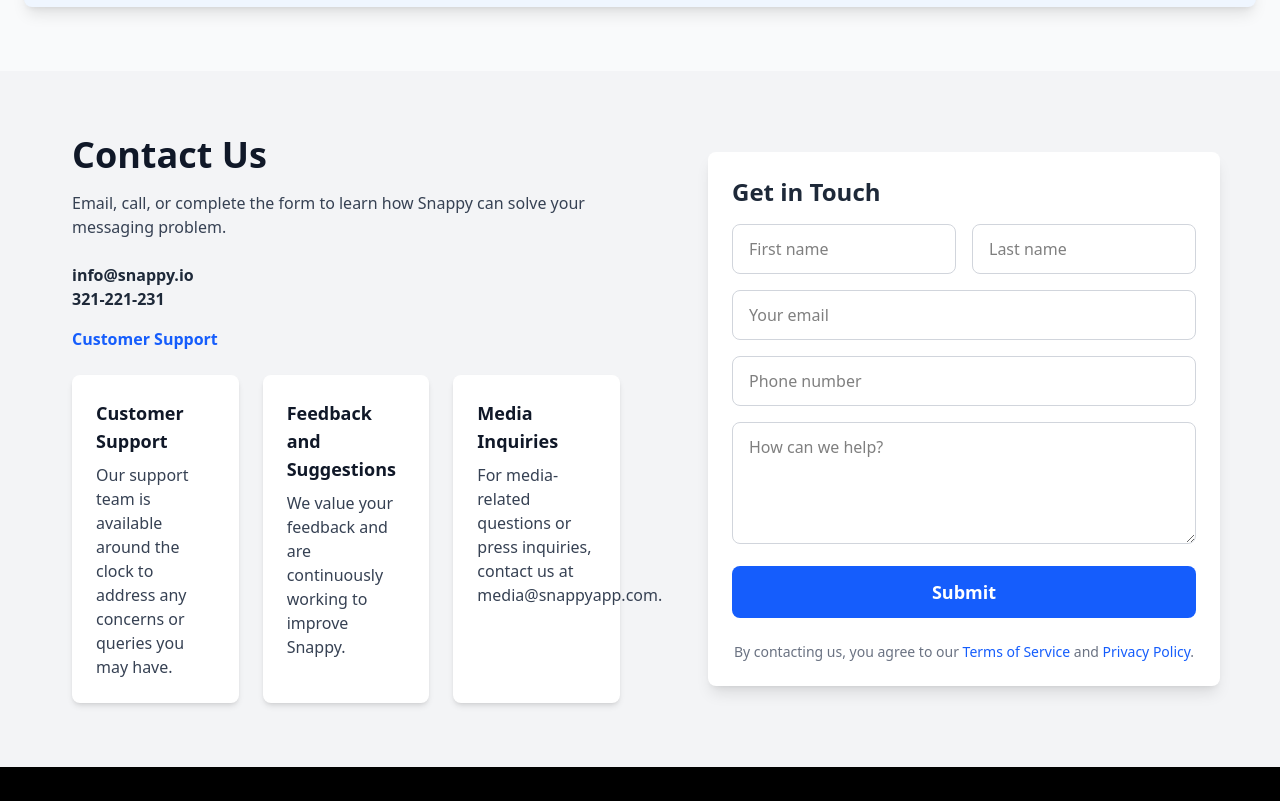
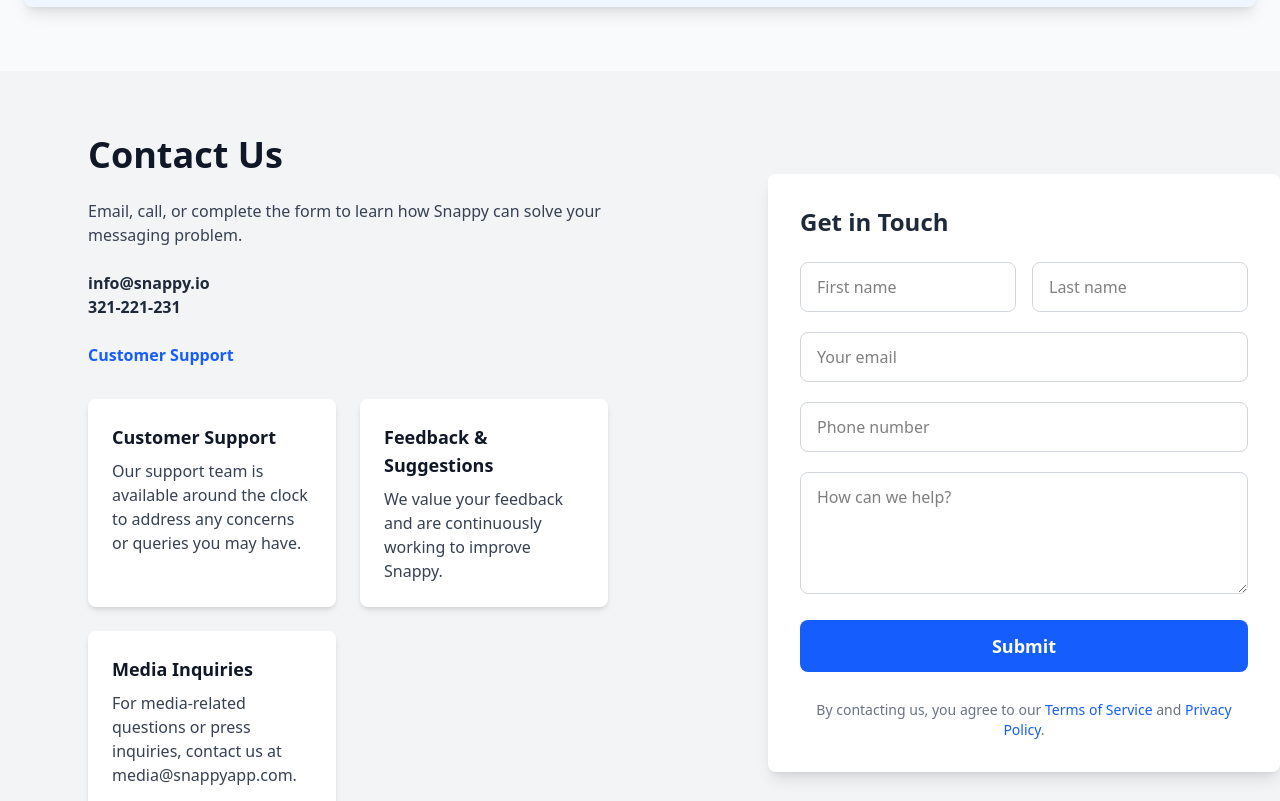
Before and after one commit to YashMehetre/icon-tech-institute, a React (Vite) app: page / in a window 1280 px wide. Shown: the part 3839-4640 px from the top of the page. Built offline with nearby package versions, Linux system fonts and the light colour scheme.

Commit message:
email functionality added

```diff
--- a/package.json
+++ b/package.json
@@ -10,7 +10,9 @@
     "preview": "vite preview"
   },
   "dependencies": {
+    "@emailjs/browser": "^4.4.1",
     "@tailwindcss/vite": "^4.0.1",
+    "emailjs-com": "^3.2.0",
     "framer-motion": "^12.0.6",
     "react": "^18.3.1",
     "react-background-slider": "^4.0.0",
--- a/src/sections/Contact.jsx
+++ b/src/sections/Contact.jsx
@@ -1,73 +1,178 @@
+import { useState } from "react";
+import emailjs from "emailjs-com";
+
 const Contact = () => {
+  const [formData, setFormData] = useState({
+    firstName: "",
+    lastName: "",
+    email: "",
+    phone: "",
+    message: "",
+  });
+
+  const [isSending, setIsSending] = useState(false);
+  const [messageSent, setMessageSent] = useState(false);
+  const [error, setError] = useState("");
+  const [successMessage, setSuccessMessage] = useState("");
+  const validateForm = () => {
+    const { firstName, lastName, email, message } = formData;
+    if (!firstName || !lastName || !email || !message) {
+      setError("All fields are required.");
+      return false;
+    }
+    if (!/^[A-Za-z0-9._%+-]+@[A-Za-z0-9.-]+\.[A-Za-z]{2,}$/.test(email)) {
+      setError("Please enter a valid email.");
+      return false;
+    }
+    if (message.length < 10) {
+      setError("Message must be at least 10 characters long.");
+      return false;
+    }
+    setError("");
+    return true;
+  };
+
+  const handleChange = (e) => {
+    const { name, value } = e.target;
+    setFormData((prevData) => ({
+      ...prevData,
+      [name]: value,
+    }));
+  };
+
+  const handleSubmit = (e) => {
+    e.preventDefault();
+
+    if (!validateForm()) {
+      return;
+    }
+
+    setIsSending(true);
+    setMessageSent(false);
+    setSuccessMessage("");
+
+    const templateParams = {
+      first_name: formData.firstName,
+      last_name: formData.lastName,
+      email: formData.email,
+      phone: formData.phone,
+      message: formData.message,
+    };
+
+    emailjs
+      .send(
+        "service_z0ygob6",
+        "template_l3spsn3",
+        templateParams,
+        "rksfd0TNUUD9ourEs"
+      )
+      .then(
+        (response) => {
+          setIsSending(false);
+          setMessageSent(true);
+          setFormData({
+            firstName: "",
+            lastName: "",
+            email: "",
+            phone: "",
+            message: "",
+          });
+          setSuccessMessage("Your details have been sent successfully! We will get back to you shortly.");
+        },
+        (error) => {
+          setIsSending(false);
+          setError("An error occurred. Please try again later.");
+        }
+      );
+  };
+
   return (
     <div className="bg-gray-100 py-16 px-6 overflow-hidden">
-      <div className="container mx-auto md:ml-12 grid grid-cols-1 md:grid-cols-2 gap-10 items-center">
+      <div className="container mx-auto grid grid-cols-1 md:grid-cols-2 gap-16 items-center">
 
-        <div className="md:mr-12"> {/* Added margin on the right for better spacing */}
-          <h2 className="text-4xl font-bold text-gray-900 mb-4">Contact Us</h2>
+        <div className="md:ml-16"> {/* Left content stays in place */}
+          <h2 className="text-4xl font-bold text-gray-900 mb-6">Contact Us</h2>
           <p className="text-gray-700 mb-6">
             Email, call, or complete the form to learn how Snappy can solve your messaging problem.
           </p>
           <p className="text-gray-800 font-semibold">info@snappy.io</p>
-          <p className="text-gray-800 font-semibold mb-4">321-221-231</p>
+          <p className="text-gray-800 font-semibold mb-6">321-221-231</p>
           <a href="#" className="text-blue-600 font-semibold">Customer Support</a>
 
-          <div className="mt-6 grid grid-cols-1 sm:grid-cols-2 md:grid-cols-3 gap-6">
-            <div className="bg-white p-6 rounded-lg shadow-md hover:shadow-xl transition-shadow duration-300 cursor-pointer">
+          <div className="mt-8 grid grid-cols-1 sm:grid-cols-2 gap-6">
+            <div className="bg-white p-6 rounded-lg shadow-md hover:shadow-xl transition duration-300 cursor-pointer">
               <h3 className="text-lg font-semibold text-gray-900">Customer Support</h3>
               <p className="text-gray-700 mt-2">Our support team is available around the clock to address any concerns or queries you may have.</p>
             </div>
 
-            <div className="bg-white p-6 rounded-lg shadow-md hover:shadow-xl transition-shadow duration-300 cursor-pointer">
-              <h3 className="text-lg font-semibold text-gray-900">Feedback and Suggestions</h3>
+            <div className="bg-white p-6 rounded-lg shadow-md hover:shadow-xl transition duration-300 cursor-pointer">
+              <h3 className="text-lg font-semibold text-gray-900">Feedback & Suggestions</h3>
               <p className="text-gray-700 mt-2">We value your feedback and are continuously working to improve Snappy.</p>
             </div>
 
-            <div className="bg-white p-6 rounded-lg shadow-md hover:shadow-xl transition-shadow duration-300 cursor-pointer">
+            <div className="bg-white p-6 rounded-lg shadow-md hover:shadow-xl transition duration-300 cursor-pointer">
               <h3 className="text-lg font-semibold text-gray-900">Media Inquiries</h3>
               <p className="text-gray-700 mt-2">For media-related questions or press inquiries, contact us at media@snappyapp.com.</p>
             </div>
           </div>
         </div>
 
-        <div className="bg-white p-6 rounded-lg shadow-lg max-w-lg w-full mt-10 md:mt-0"> {/* Added margin-top for spacing */}
-          <h3 className="text-2xl font-semibold text-gray-800 mb-4">Get in Touch</h3>
-          <form action="#" method="POST" className="space-y-4">
+        {/* Form Section - Pushed more to the right */}
+        <div className="bg-white p-8 rounded-lg shadow-lg max-w-lg w-full mt-12 md:mt-0 md:ml-24">
+          <h3 className="text-2xl font-semibold text-gray-800 mb-6">Get in Touch</h3>
+          <form onSubmit={handleSubmit} className="space-y-5">
             <div className="grid grid-cols-1 md:grid-cols-2 gap-4">
               <input
                 type="text"
+                name="firstName"
+                value={formData.firstName}
+                onChange={handleChange}
                 placeholder="First name"
                 className="w-full px-4 py-3 border border-gray-300 rounded-lg focus:ring-2 focus:ring-blue-600 focus:outline-none"
               />
               <input
                 type="text"
+                name="lastName"
+                value={formData.lastName}
+                onChange={handleChange}
                 placeholder="Last name"
                 className="w-full px-4 py-3 border border-gray-300 rounded-lg focus:ring-2 focus:ring-blue-600 focus:outline-none"
               />
             </div>
             <input
               type="email"
+              name="email"
+              value={formData.email}
+              onChange={handleChange}
               placeholder="Your email"
               className="w-full px-4 py-3 border border-gray-300 rounded-lg focus:ring-2 focus:ring-blue-600 focus:outline-none"
             />
-            <div className="flex gap-4">
-              <input
-                type="tel"
-                placeholder="Phone number"
-                className="w-full px-4 py-3 border border-gray-300 rounded-lg focus:ring-2 focus:ring-blue-600 focus:outline-none"
-              />
-            </div>
+            <input
+              type="tel"
+              name="phone"
+              value={formData.phone}
+              onChange={handleChange}
+              placeholder="Phone number"
+              className="w-full px-4 py-3 border border-gray-300 rounded-lg focus:ring-2 focus:ring-blue-600 focus:outline-none"
+            />
             <textarea
               rows="4"
+              name="message"
+              value={formData.message}
+              onChange={handleChange}
               placeholder="How can we help?"
               className="w-full px-4 py-3 border border-gray-300 rounded-lg focus:ring-2 focus:ring-blue-600 focus:outline-none"
             ></textarea>
             <button
               type="submit"
-              className="w-full bg-blue-600 text-white py-3 rounded-lg text-lg font-semibold hover:bg-blue-700 transition-all duration-300"
+              className="w-full bg-blue-600 text-white py-3 rounded-lg text-lg font-semibold hover:bg-blue-700 transition duration-300"
+              disabled={isSending}
             >
-              Submit
+              {isSending ? "Sending..." : "Submit"}
             </button>
+            {messageSent && <p className="text-green-500 text-center mt-2">Message sent successfully!</p>}
+            {successMessage && <p className="text-green-500 text-center mt-2">{successMessage}</p>}
+            {error && <p className="text-red-500 text-center mt-2">{error}</p>}
             <p className="text-sm text-gray-500 text-center mt-2">
               By contacting us, you agree to our <a href="#" className="text-blue-600">Terms of Service</a> and <a href="#" className="text-blue-600">Privacy Policy</a>.
             </p>
```
Also changed, not shown: 1 other file (tests, documents, lock files or other folders).
